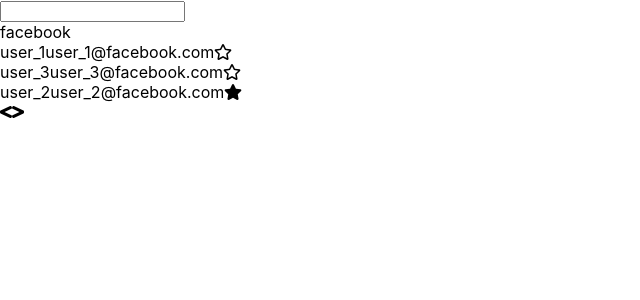
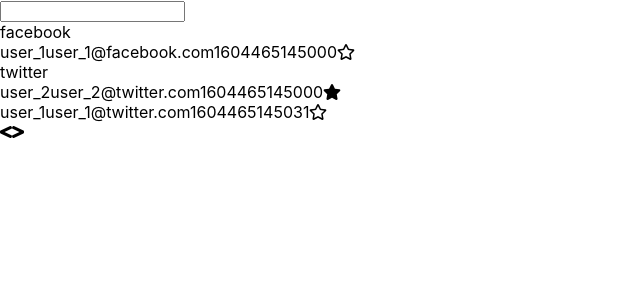
Before and after one commit to npanthi-home/account-picker, a React (Create React App) app: page / in a window 1280 px wide. Shown: the top 300 px of the page, without its empty margins (0-640 px from the left). Built offline with nearby package versions, Linux system fonts and the light colour scheme.

Commit message:
fixes order of operations on search results.

```diff
--- a/src/component/Account.jsx
+++ b/src/component/Account.jsx
@@ -9,6 +9,7 @@
         <div className="account">
             <span>{account.username}</span>
             <span>{account.email}</span>
+            <span>{account.lastAccessed}</span>
             <FontAwesomeIcon icon={account.favorite ? faStar : faStarEmtpy} />
         </div>
     );
--- a/src/component/search/SearchResults.jsx
+++ b/src/component/search/Results.jsx
@@ -1,9 +1,8 @@
 import React from 'react';
 import PropTypes from 'prop-types';
 
-const SearchResults = ({ elements, matchResult, renderResult }) => {
+const Results = ({ elements, renderResult }) => {
     const results = elements
-        .filter((element) => matchResult(element))
         .map((element) => renderResult(element));
 
     return (
@@ -13,10 +12,10 @@
     );
 };
 
-SearchResults.propTypes = {
+Results.propTypes = {
     elements: PropTypes.arrayOf(PropTypes.object).isRequired,
     matchResult: PropTypes.func.isRequired,
     renderResult: PropTypes.func.isRequired,
 };
 
-export default SearchResults;
+export default Results;
--- a/src/component/search/index.jsx
+++ b/src/component/search/index.jsx
@@ -2,22 +2,24 @@
 import React, { useState } from 'react';
 import SearchInput from './SearchInput';
 import withPagination from './withPagination';
-import SearchResults from './SearchResults';
+import Results from './Results';
 import withCategorization from './withCategorization';
 import withOrder from './withOrder';
+import withSearchFilter from './withSearchFilter';
 
 const Search = ({ elements, matchResult, renderResult, groupBy, sortBy, pageSize }) => {
     const [searchKeyword, setSearchKeyword] = useState('');
     const match = (element) => matchResult(searchKeyword, element);
 
-    const SortedResults = withOrder(SearchResults, sortBy);
-    const CategorizedResults = withCategorization(SortedResults, groupBy);
+    const CategorizedResults = withCategorization(Results, groupBy);
     const PaginatedResults = withPagination(CategorizedResults, pageSize);
+    const SortedResults = withOrder(PaginatedResults, sortBy);
+    const SearchedResults = withSearchFilter(SortedResults, match)
 
     return (
         <>
             <SearchInput onSearch={(keyword) => setSearchKeyword(keyword)} />
-            <PaginatedResults
+            <SearchedResults
                 elements={elements}
                 matchResult={match}
                 renderResult={renderResult}
--- a/src/component/search/withCategorization.jsx
+++ b/src/component/search/withCategorization.jsx
@@ -1,7 +1,7 @@
 import React from 'react';
 import useGroupBy from './useGroupBy';
 
-const withCategorization = (WrappedSearchResults, groupBy) => {
+const withCategorization = (WrappedResults, groupBy) => {
     const CategorizedSearchResults = ({ elements, ...props}) => {
         const { groupBy: group } = useGroupBy();
         const groupedElements = group(elements, groupBy);
@@ -9,7 +9,7 @@
             .map((groupName) => {
                 return (<div key={groupName}>
                     <span className="search_group_title">{groupName.toLowerCase()}</span>
-                    <WrappedSearchResults
+                    <WrappedResults
                         {...props}
                         elements={groupedElements[groupName]}
                     />
--- a/src/component/search/withOrder.jsx
+++ b/src/component/search/withOrder.jsx
@@ -1,11 +1,11 @@
 import React from 'react';
 
-const withOrder = (WrappedSearchResults, sortBy) => {
+const withOrder = (WrappedResults, sortBy) => {
     const SortedSearchResults = ({ elements, ...props}) => {
         const sortedResults = sortBy ? elements.sort((element1, element2) => sortBy(element1, element2)) : elements;
 
         return (
-            <WrappedSearchResults
+            <WrappedResults
                 {...props}
                 elements={sortedResults}
             />
--- a/src/component/search/withPagination.jsx
+++ b/src/component/search/withPagination.jsx
@@ -3,14 +3,14 @@
 import React from 'react';
 import usePaginator from './usePaginator';
 
-const withPagination = (WrappedSearchResults, pageSize) => {
+const withPagination = (WrappedResults, pageSize) => {
 
     const PaginatedResults = ({ elements, ...props }) => {
         const { getPageElements, hasNext, next, hasPrevious, previous } = usePaginator(elements, pageSize);
 
         return (
             <>
-                <WrappedSearchResults
+                <WrappedResults
                     {...props}
                     elements={getPageElements()}
                 />
--- /dev/null
+++ b/src/component/search/withSearchFilter.jsx
@@ -0,0 +1,18 @@
+import React from 'react';
+
+const withSearchFilter = (WrappedResults, matchResult) => {
+    const SearchedResults = ({ elements, ...props}) => {
+        const searchedResults = elements.filter((element) => matchResult(element));
+
+        return (
+            <WrappedResults
+                {...props}
+                elements={searchedResults}
+            />
+        )
+    };
+
+    return SearchedResults;
+};
+
+export default withSearchFilter;
```
